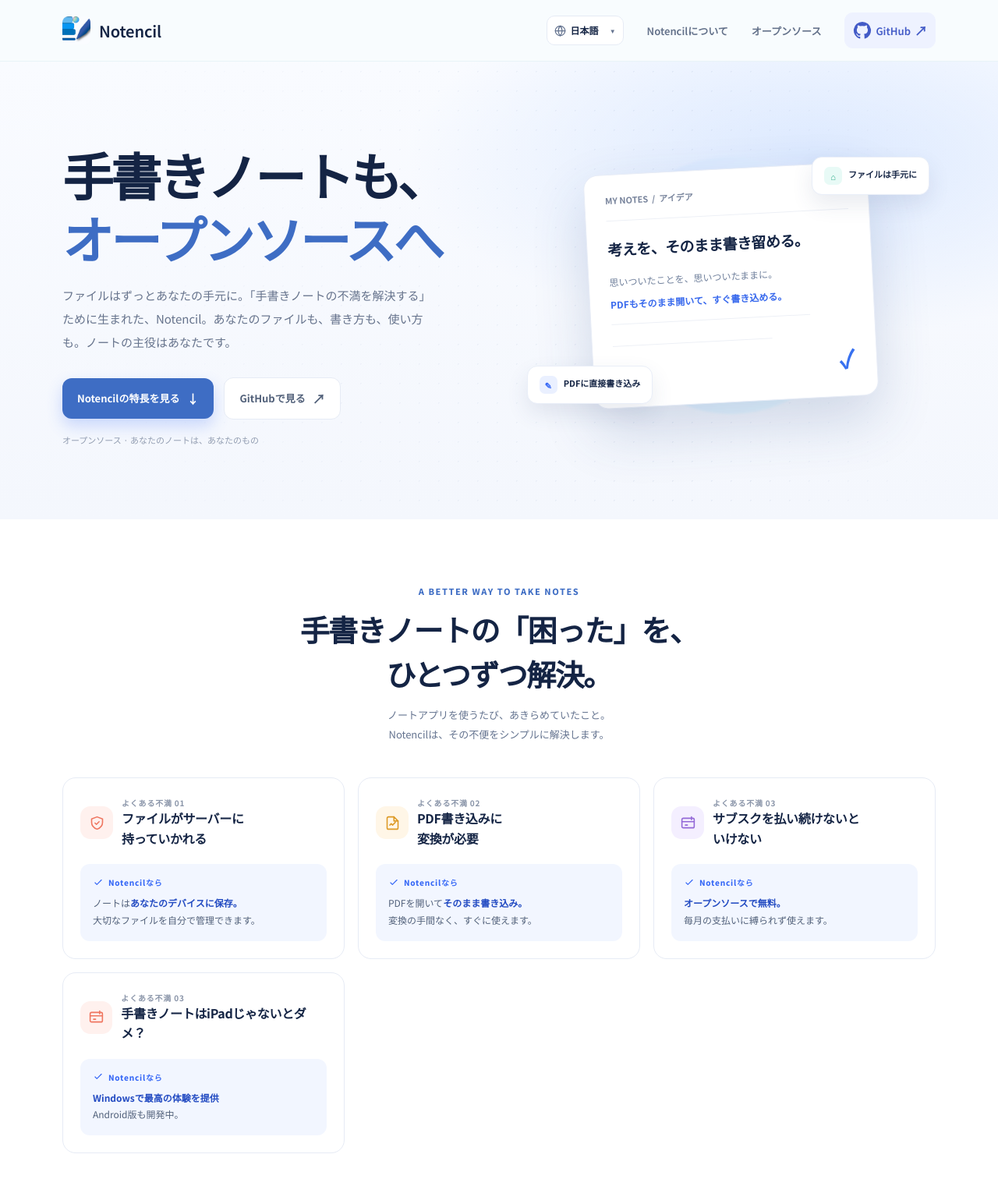
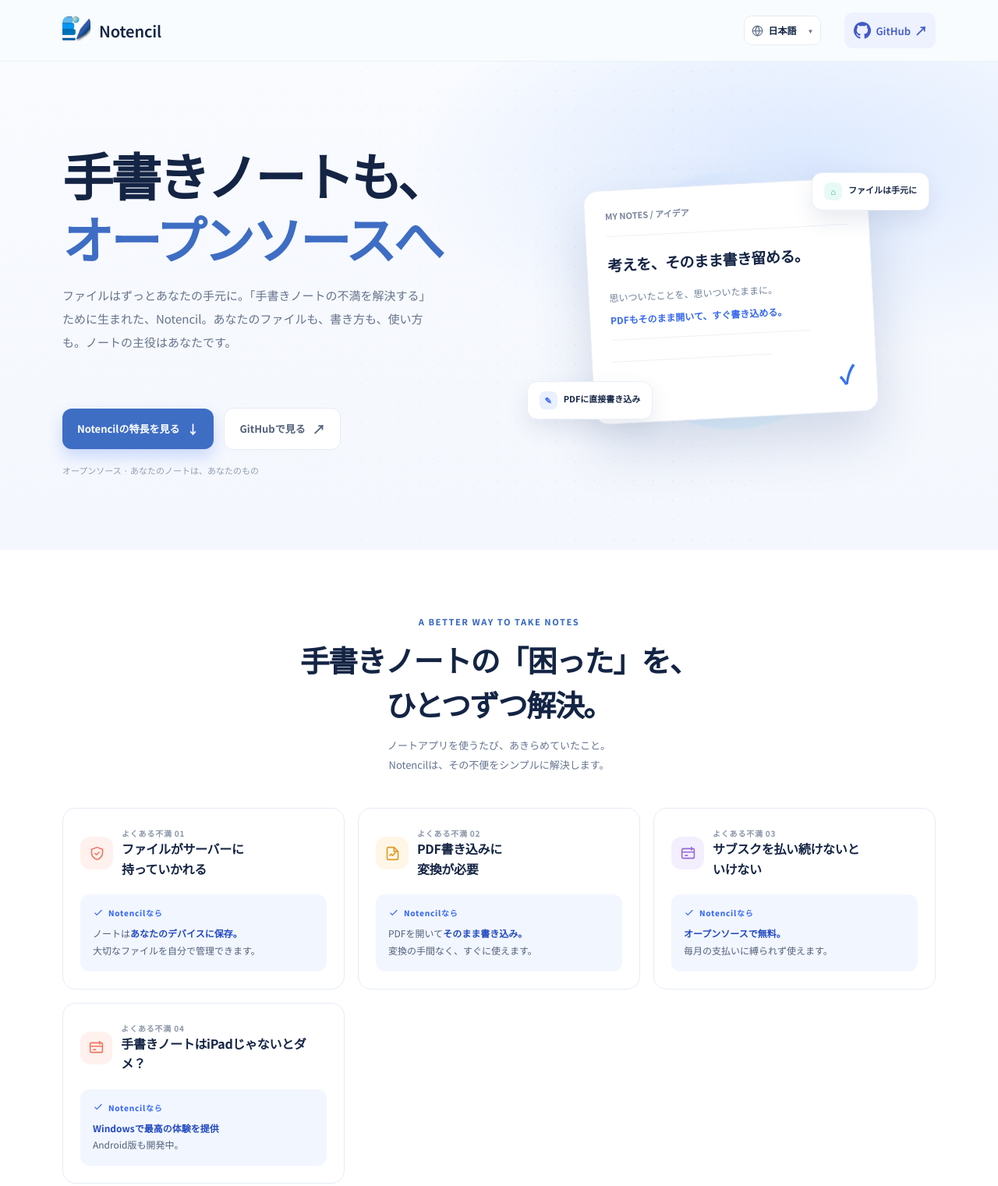
Before and after one commit to Fidelitica-Utilities/Notencil, a plain HTML site: page ja/index.html in a window 1280 px wide. Shown: the top 1521 px of the page at 78% size. Drawn offline with Linux system fonts and the light colour scheme.

Commit message:
Add files via upload

```diff
--- a/ja/index.html
+++ b/ja/index.html
@@ -37,8 +37,6 @@
                     </select>
                     <span class="select-arrow">▼</span>
                 </div>
-                <a href="#why">Notencilについて</a>
-                <a href="#open-source">オープンソース</a>
                 <a class="nav-cta" href="https://github.com/search?q=Notencil&type=repositories" target="_blank"
                     rel="noreferrer"><svg class="cta-icon" viewBox="0 0 24 24" fill="currentColor" aria-hidden="true">
                         <path
@@ -55,7 +53,7 @@
                 <div class="hero-copy">
                     <h1>手書きノートも、<br><span>オープンソースへ</span></h1>
                     <p class="lead">ファイルはずっとあなたの手元に。「手書きノートの不満を解決する」ために生まれた、Notencil。あなたのファイルも、書き方も、使い方も。ノートの主役はあなたです。
-                    </p>
+                    </p><br>
                     <script type="module" src="https://get.microsoft.com/badge/ms-store-badge.bundled.js"></script>
                     <ms-store-badge productid="9pppbn1xxrl9" productname="Notencil" window-mode="direct" theme="auto"
                         size="small" language="ja" animation="on">
@@ -69,7 +67,7 @@
                 <div class="visual" aria-label="Notencilでノートに書き込むイメージ">
                     <div class="orb"></div>
                     <div class="paper">
-                        <div class="paper-top"><span>MY NOTES&nbsp; / &nbsp;アイデア</span><span
+                        <div class="paper-top"><span>MY NOTES / アイデア</span><span
                                 class="dots"><b></b><b></b><b></b></span></div>
                         <div class="page-title">考えを、そのまま書き留める。</div>
                         <div class="scribble">思いついたことを、思いついたままに。<br><span
@@ -164,7 +162,7 @@
                                     <path d="M17 3v4" stroke="currentColor" stroke-width="1.8" stroke-linecap="round" />
                                 </svg></div>
                             <div>
-                                <div class="worry-label">よくある不満 03</div>
+                                <div class="worry-label">よくある不満 04</div>
                                 <h3>手書きノートはiPadじゃないとダメ？</h3>
                             </div>
                         </div>
```
